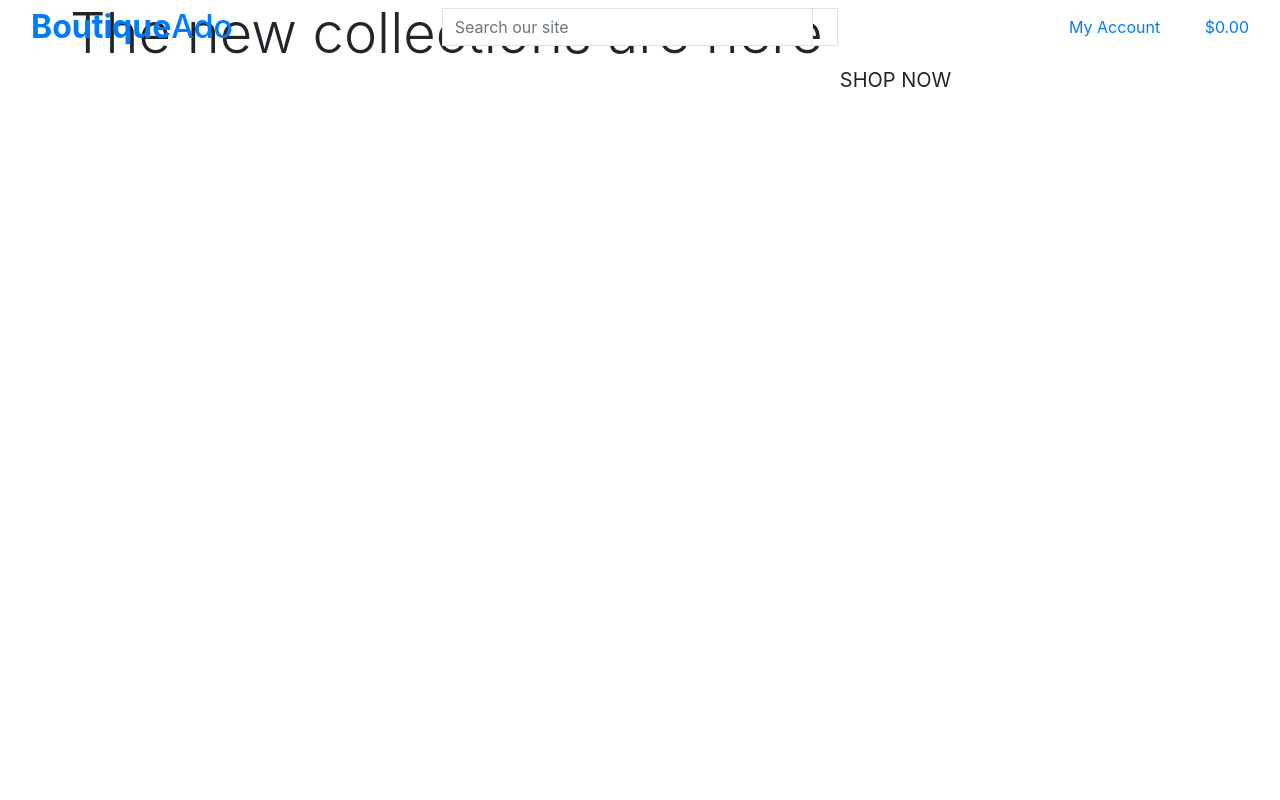
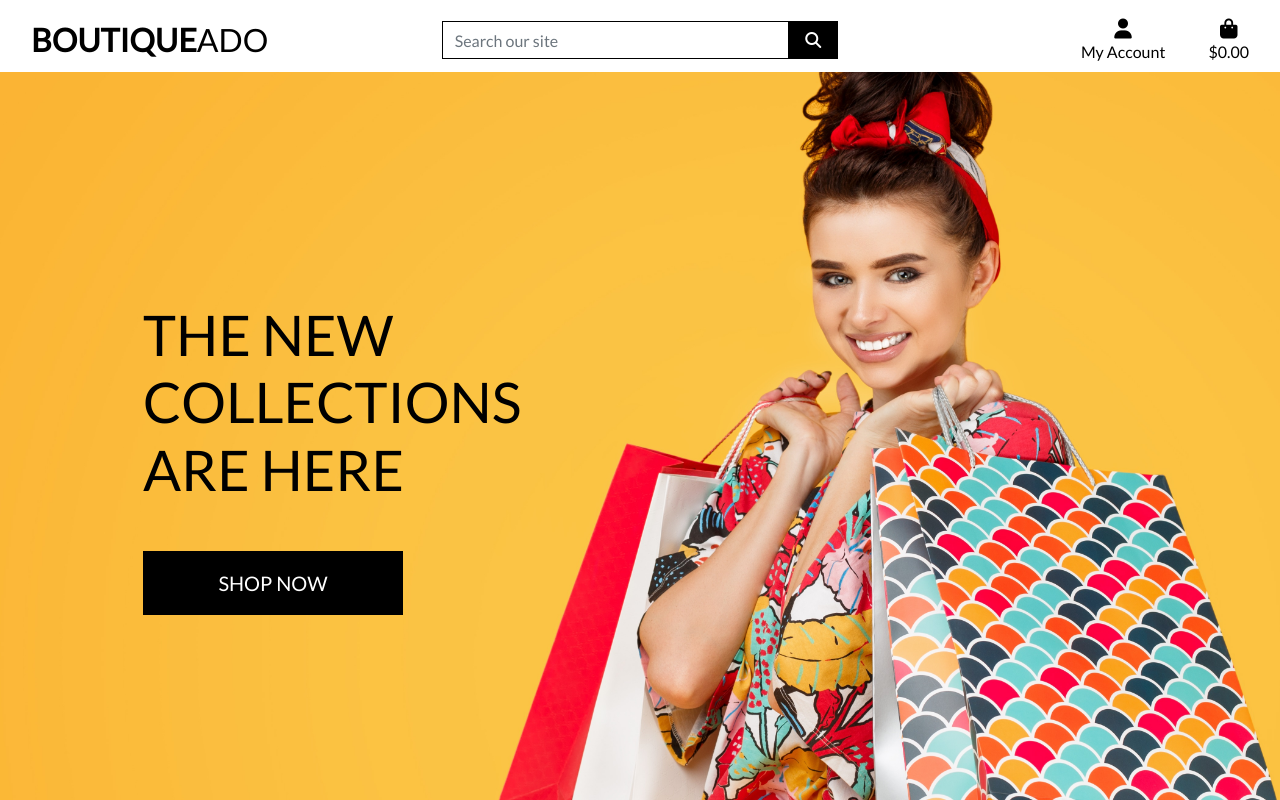
Before and after one commit to RockyPraxe/Boutique-Ado, a Django app: page / in a window 1280 px wide. Run offline with Django 3.2, Linux system fonts and the light colour scheme; some libraries are stand-ins or nearby versions.

Commit message:
completed homepage header and css

```diff
--- a/boutique_ado/settings.py
+++ b/boutique_ado/settings.py
@@ -149,6 +149,10 @@ USE_TZ = True
 # https://docs.djangoproject.com/en/3.2/howto/static-files/
 
 STATIC_URL = '/static/'
+STATICFILES_DIRS = (os.path.join(BASE_DIR, 'static'),)
+
+MEDIA_URL = '/media/'
+MEDIA_ROOT = os.path.join(BASE_DIR, 'media')
 
 # Default primary key field type
 # https://docs.djangoproject.com/en/3.2/ref/settings/#default-auto-field
--- a/boutique_ado/urls.py
+++ b/boutique_ado/urls.py
@@ -15,9 +15,11 @@ Including another URLconf
 """
 from django.contrib import admin
 from django.urls import path, include
+from django.conf import settings
+from django.conf.urls.static import static
 
 urlpatterns = [
     path('admin/', admin.site.urls),
     path('accounts/', include('allauth.urls')),
     path('', include('home.urls')),
-]
+] + static(settings.MEDIA_URL, document_root=settings.MEDIA_ROOT)
--- a/home/templates/home/index.html
+++ b/home/templates/home/index.html
@@ -4,8 +4,7 @@
 {% block page_header %}
 <div class="container header-container">
     <div class="row">
-        <div class="col">
-        </div>
+        <div class="col"></div>
     </div>
 </div>
 {% endblock %}
@@ -13,7 +12,7 @@
 {% block content %}
 <div class="container h-100">
     <div class="row h-100">
-        <div class="col-7 col-md-6 my-auto"></div>
+        <div class="col-7 col-md-6 my-auto">
             <h1 class="display-4 logo-font text-black">
                 The new collections are here
             </h1>
@@ -24,4 +23,5 @@
             </div>
         </div>
     </div>
+</div>
 {% endblock %}
--- /dev/null
+++ b/static/css/base.css
@@ -0,0 +1,81 @@
+html {
+    height: 100%;
+}
+
+body {
+    background: url('/media/homepage_background_cropped.jpg') no-repeat center center fixed;
+    background-size: cover;
+    height: calc(100vh - 164px);
+    color: #555;
+    font-family: 'Lato';
+}
+
+/* from Bulma */
+.icon {
+    align-items: center;
+    display: inline-flex;
+    justify-content: center;
+    height: 1.5rem;
+    width: 1.5rem;
+}
+
+.logo-font {
+    text-transform: uppercase;
+}
+
+.main-logo-link {
+    width: fit-content;
+}
+
+.shop-now-button {
+    background: black;
+    color: white;
+    min-width: 260px;
+}
+
+.btn-black {
+    background: black;
+    color: white;
+}
+
+.shop-now-button:hover,
+.shop-now-button:active,
+.shop-now-button:focus,
+.btn-black:hover,
+.btn-black:active,
+.btn-black:focus {
+    background: #222;
+    color: white;
+}
+
+.text-black {
+    color: #000 !important;
+}
+
+.border-black {
+    border: 1px solid black !important;
+}
+
+/* -------------------------------- Media Queries */
+
+/* Slightly larger container on xl screens */
+@media (min-width: 1200px) {
+    .container {
+        max-width: 80%;
+    }
+}
+
+/* fixed top navbar only on medium and up */
+@media (min-width: 992px) {
+    .fixed-top-desktop-only {
+        position: fixed;
+        top: 0;
+        right: 0;
+        left: 0;
+        z-index: 1030;
+    }
+
+    .header-container {
+        padding-top: 164px;
+    }
+}
--- a/templates/base.html
+++ b/templates/base.html
@@ -17,12 +17,15 @@
     {% block corecss %}
     <link rel="stylesheet" href="https://cdn.jsdelivr.net/npm/bootstrap@4.6.2/dist/css/bootstrap.min.css"
         integrity="sha384-xOolHFLEh07PJGoPkLv1IbcEPTNtaed2xpHsD9ESMhqIYd0nLMwNLD69Npy4HI+N" crossorigin="anonymous">
+    <link rel="stylesheet" href="https://fonts.googleapis.com/css?family=Lato&display=swap">
+    <link rel="stylesheet" href="{% static 'css/base.css' %}">
     {% endblock %}
 
     {% block extra_css %}
     {% endblock %}
 
     {% block corejs %}
+    <script src="https://kit.fontawesome.com/792ed06e17.js" crossorigin="anonymous"></script>
     <script src="https://cdn.jsdelivr.net/npm/jquery@3.5.1/dist/jquery.min.js"
         integrity="sha256-9/aliU8dGd2tb6OSsuzixeV4y/faTqgFtohetphbbj0=" crossorigin="anonymous"></script>
     <script src="https://cdn.jsdelivr.net/npm/bootstrap@4.6.2/dist/js/bootstrap.bundle.min.js"
@@ -39,7 +42,7 @@
 <body>
 
     <header class="container-fluid fixed-top">
-        <div class="row">
+        <div id="topnav" class="row bg-white pt-lg-2 d-none d-lg-flex">
             <div class="col-12 col-lg-4 my-auto py-lg-0 text-center text-lg-left">
                 <a href="{ url 'home' }" class="nav-link main-logo-link">
                     <h2 class="logo-font text-black my-0"><strong>Boutique</strong>Ado</h2>
```
Also changed, not shown: media/homepage_background_cropped.jpg (added). Lines whose indentation alone changed are shown as unchanged.
